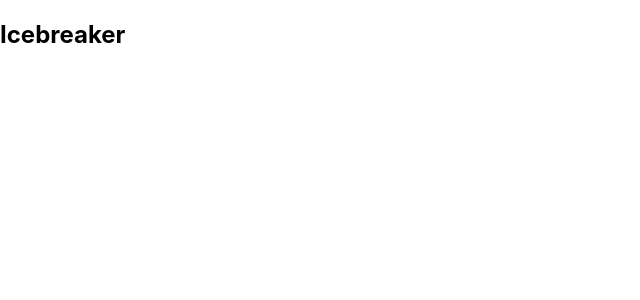
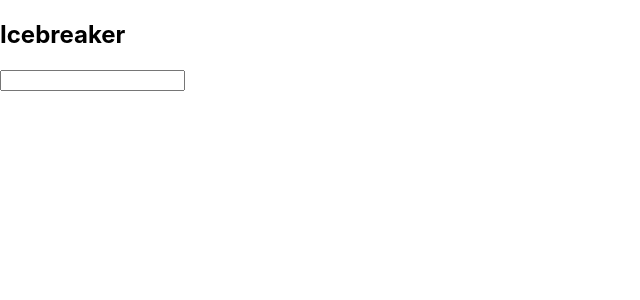
Before and after one commit to davidystephenson/icebreaker, a React (Create React App) app: page / in a window 1280 px wide. Shown: the top 300 px of the page, without its empty margins (0-640 px from the left). Built offline with nearby package versions, Linux system fonts and the light colour scheme.

Commit message:
Add input

```diff
--- a/src/App.tsx
+++ b/src/App.tsx
@@ -1,8 +1,11 @@
-import { Heading } from '@chakra-ui/react'
+import { Container, Heading, Input } from '@chakra-ui/react'
 
 function App() {
   return (
-    <Heading>Icebreaker</Heading>
+    <Container>
+      <Heading>Icebreaker</Heading>
+      <Input />
+    </Container>
   );
 }
 
```
